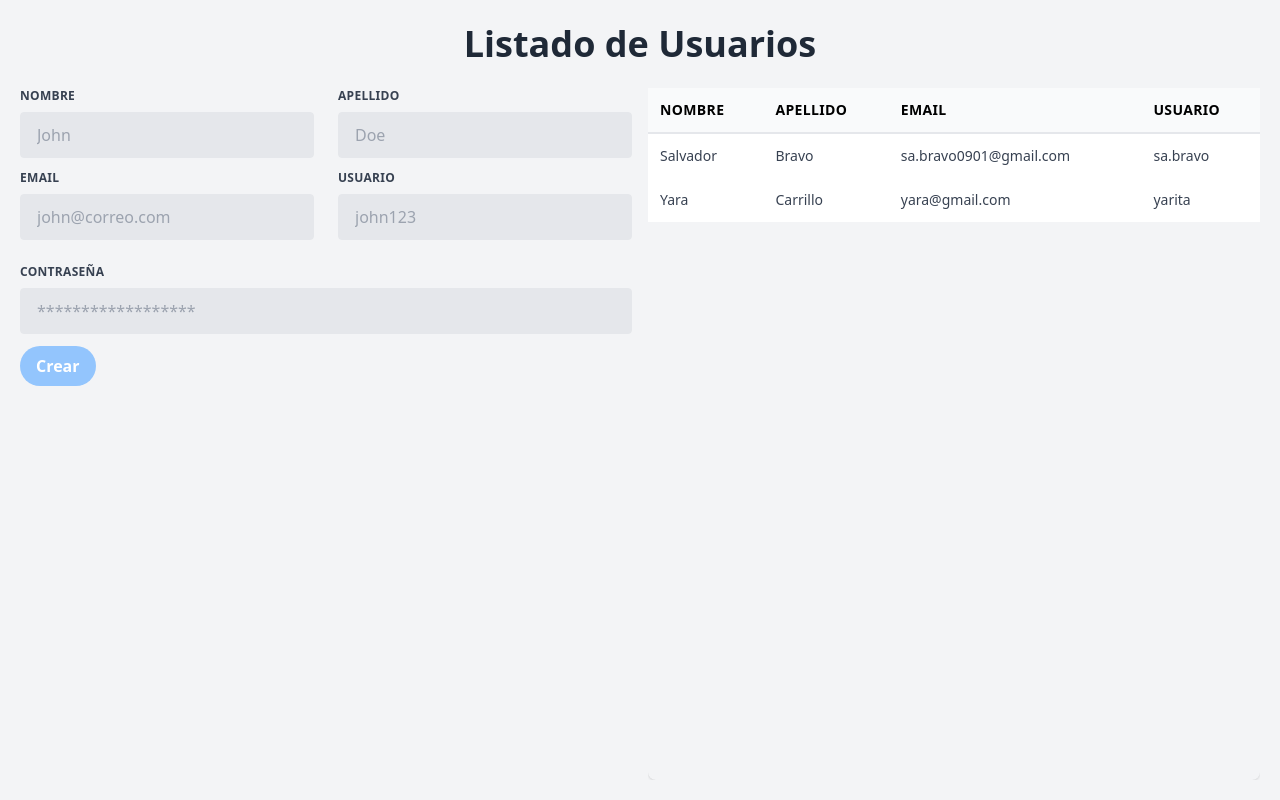
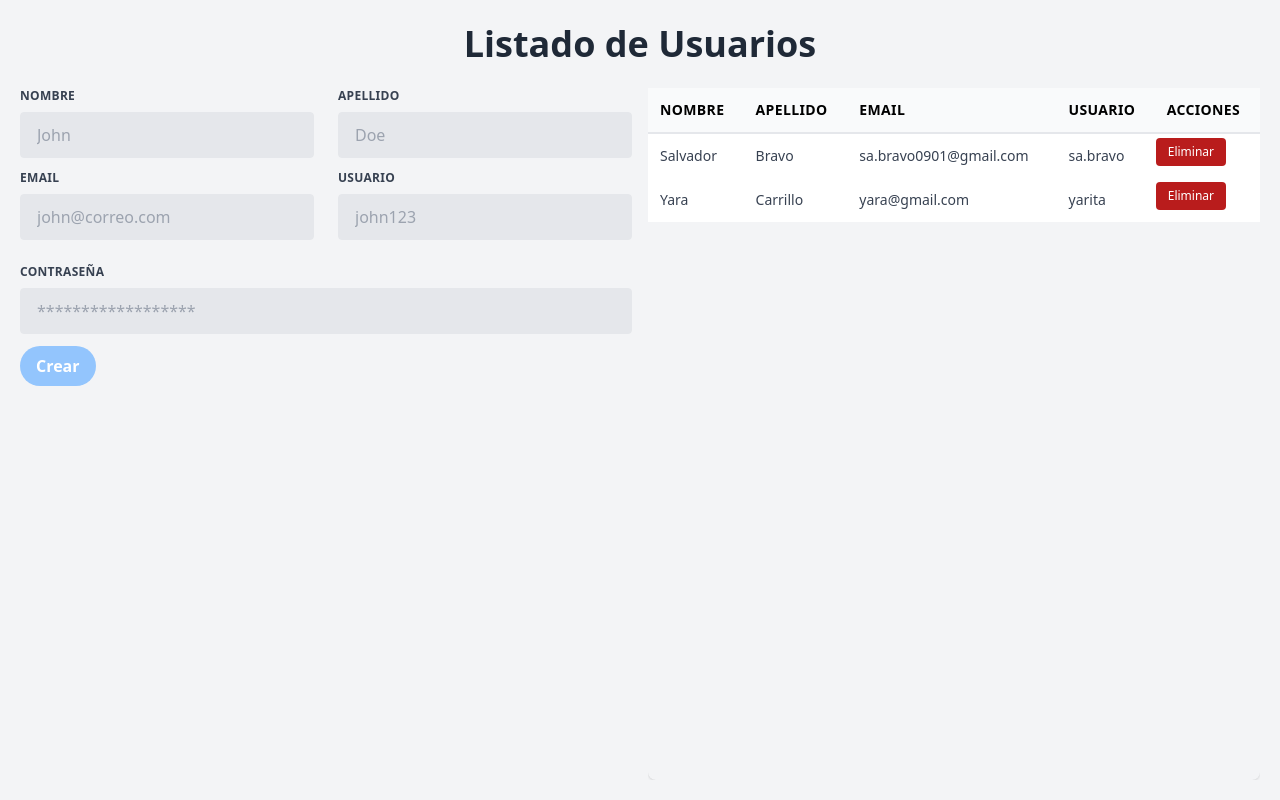
Before and after one commit to salvadorbravo09/QuickList-frontend, an Angular app: page / in a window 1280 px wide. Built offline with nearby package versions, Linux system fonts and the light colour scheme.

Commit message:
se agrego boton para eliminar un usuario

```diff
--- a/src/app/components/list/list.component.html
+++ b/src/app/components/list/list.component.html
@@ -5,9 +5,14 @@
   <thead class="bg-gray-50 border-b-2 border-gray-200">
     <tr>
       <th class="p-3 text-sm font-semibold tracking-wide text-left">NOMBRE</th>
-      <th class="p-3 text-sm font-semibold tracking-wide text-left">APELLIDO</th>
+      <th class="p-3 text-sm font-semibold tracking-wide text-left">
+        APELLIDO
+      </th>
       <th class="p-3 text-sm font-semibold tracking-wide text-left">EMAIL</th>
       <th class="p-3 text-sm font-semibold tracking-wide text-left">USUARIO</th>
+      <th class="p-3 text-sm font-semibold tracking-wide text-left">
+        ACCIONES
+      </th>
     </tr>
   </thead>
   <tbody>
@@ -17,6 +22,14 @@
       <td class="p-3 text-sm text-gray-700">{{ user.lastname }}</td>
       <td class="p-3 text-sm text-gray-700">{{ user.email }}</td>
       <td class="p-3 text-sm text-gray-700">{{ user.username }}</td>
+      <td>
+        <button
+          class="text-white bg-red-700 hover:bg-red-800 focus:outline-none focus:ring-4 focus:ring-red-300 font-medium rounded text-xs px-3 py-1.5 text-center me-2 mb-2 dark:bg-red-600 dark:hover:bg-red-700 dark:focus:ring-red-900"
+          (click)="onRemoveUser(user.id)"
+        >
+          Eliminar
+        </button>
+      </td>
     </tr>
     }
   </tbody>
--- a/src/app/components/list/list.component.ts
+++ b/src/app/components/list/list.component.ts
@@ -1,4 +1,4 @@
-import { Component, Input } from '@angular/core';
+import { Component, EventEmitter, Input, Output } from '@angular/core';
 import { User } from '../../models/user';
 
 @Component({
@@ -10,4 +10,11 @@ import { User } from '../../models/user';
 export class ListComponent {
   @Input()
   users: User[] = [];
+
+  @Output()
+  idUserEventEmitter = new EventEmitter();
+
+  onRemoveUser(id: number): void {
+    this.idUserEventEmitter.emit(id);
+  }
 }
--- a/src/app/components/quicklist.component.html
+++ b/src/app/components/quicklist.component.html
@@ -8,7 +8,7 @@
 
     <div class="w-1/2 overflow-y-auto">
       <div class="rounded-lg shadow h-full">
-        <app-list [users]="users"></app-list>
+        <app-list [users]="users" (idUserEventEmitter)="removeUser($event)"></app-list>
       </div>
     </div>
   </div>
--- a/src/app/components/quicklist.component.ts
+++ b/src/app/components/quicklist.component.ts
@@ -25,4 +25,8 @@ export class QuicklistComponent implements OnInit {
   addUser(user: User) {
     this.users = [...this.users, { ...user, id: new Date().getTime() }];
   }
+
+  removeUser(id: number): void {
+    this.users = this.users.filter((user) => user.id != id);
+  }
 }
```
